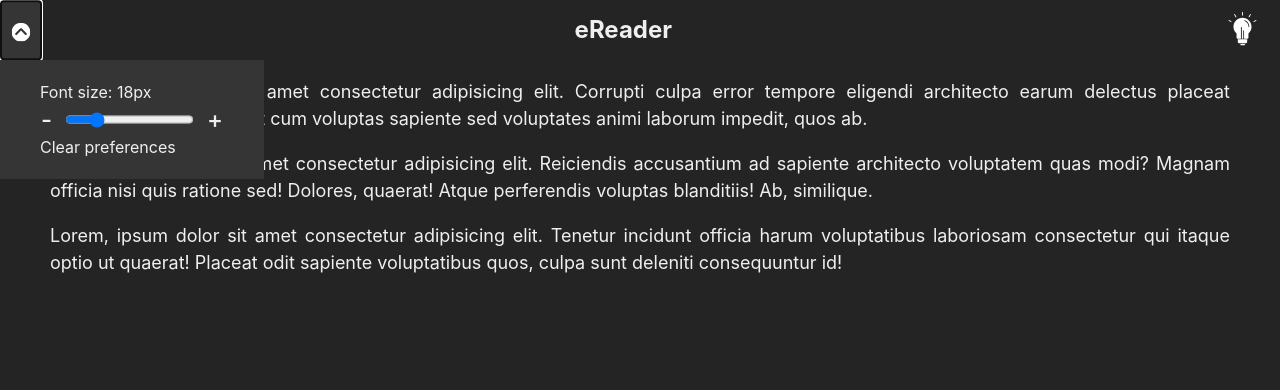
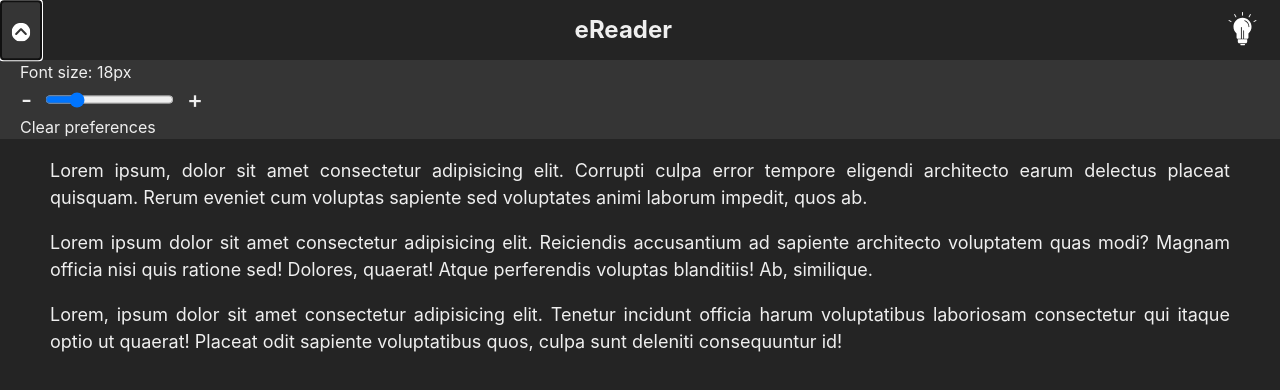
Before and after one commit to biancashiromoto/eReader, a React (Vite) app: page / in a window 1280 px wide. Both pictures are taken after a click on the button 21 px from the left and 30 px from the top of the page. Shown: the top 390 px of the page. Built offline with nearby package versions, Linux system fonts and the light colour scheme.

Commit message:
refactor: Implement conditional rendering to menu navbar

```diff
--- a/src/components/Header/Header.tsx
+++ b/src/components/Header/Header.tsx
@@ -69,9 +69,12 @@ const Header = () => {
       </div>
       <nav
         data-testid="header-nav-bar"
-        className={`${isMenuHidden ? style["hide"] : style["show"]} ${style["header-navbar"]} ${config.isDarkModeOn ? style["header-navbar-dark"] : style["header-navbar-light"]}`}
+        // className={`${style["header-navbar"]} ${config.isDarkModeOn ? style["header-navbar-dark"] : style["header-navbar-light"]}`}
       >
-        <ul>
+        {isMenuHidden ? null : (
+        <ul
+          className={`${style["header-navbar"]} ${config.isDarkModeOn ? style["header-navbar-dark"] : style["header-navbar-light"]}`}
+        >
           <li>
           <div className="font-size-buttons">
             <label
@@ -117,6 +120,7 @@ const Header = () => {
             Clear preferences
           </li>
         </ul>
+        )}
       </nav>
     </header>
   )
```
